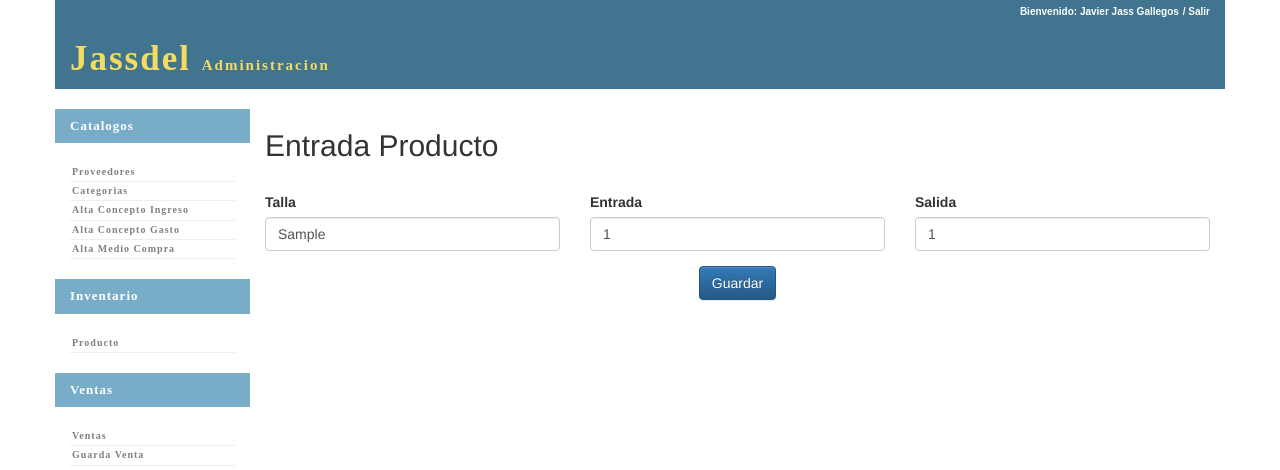
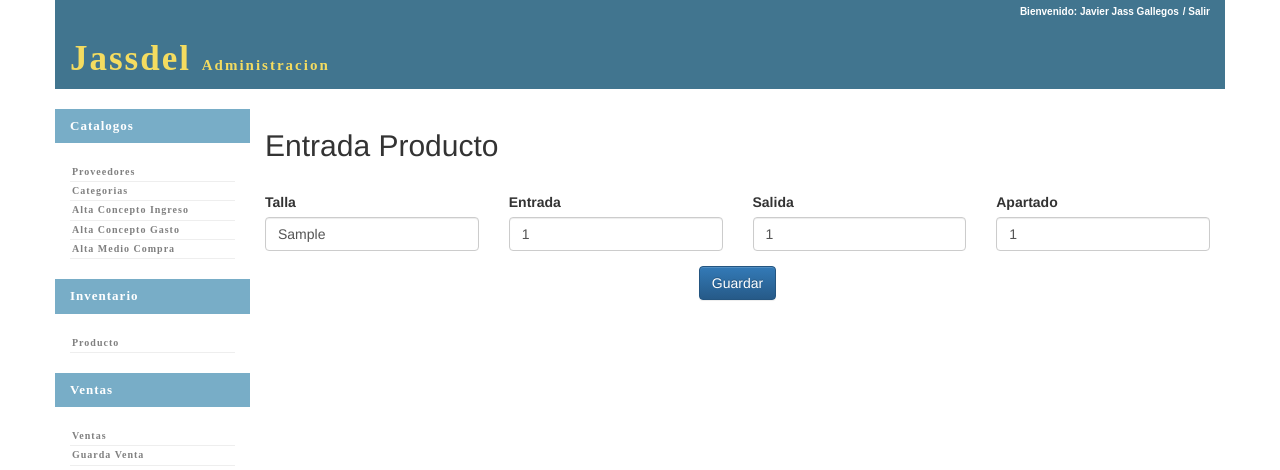
Before and after one commit to jasso208/xavis, a Django app: page /inventario/existencias/1/ in a window 1280 px wide. Shown: the top 470 px of the page. Run offline with Django 3.2, Linux system fonts and the light colour scheme; a user stored in the database is signed in; tables that the repository leaves empty hold one stand-in row (values such as "Sample post"); some libraries are stand-ins or nearby versions.

Commit message:
primero commit de mejoras de inventario

```diff
--- a/inventario/models.py
+++ b/inventario/models.py
@@ -56,8 +56,11 @@ class Atributos(models.Model):
 class Tallas(models.Model):
 	id_producto=models.ForeignKey(Productos,on_delete=models.PROTECT)
 	talla=models.CharField(max_length=10)
-	entrada=models.IntegerField(default=0)
-	salida=models.IntegerField(default=0)
+	entrada=models.IntegerField(default=0)#la diferencia entre estrada y salida es el disponible
+											#cuando se elimina un producto al carrito, se registra una entrada
+	salida=models.IntegerField(default=0)#cuando un producto se agrega al carrito se registra una salida
+
+	apartado=models.IntegerField(default=0)#cuando un producto se agrega un producto al carrito, se incremente aqui.
 
 	def __str__(self):
 		return str(self.id_producto.id)+' '+self.id_producto.nombre+' '+self.talla
--- a/inventario/templates/inventario/entrada_producto.html
+++ b/inventario/templates/inventario/entrada_producto.html
@@ -12,9 +12,11 @@
 		{% for form in tallas_formset %}
 			<div class="row">
 				{% bootstrap_field form.id %}
-				<div class="col-xs-4">{% bootstrap_field form.talla %}</div>
-				<div class="col-xs-4">{% bootstrap_field form.entrada %}</div>
-				<div class="col-xs-4">{% bootstrap_field form.salida %}</div>
+				<div class="col-xs-3">{% bootstrap_field form.talla %}</div>
+				<div class="col-xs-3">{% bootstrap_field form.entrada %}</div>
+				<div class="col-xs-3">{% bootstrap_field form.salida %}</div>
+
+				<div class="col-xs-3">{% bootstrap_field form.apartado %}</div>
 			</div>
 		{% endfor %}
 		<div class="row">
--- a/inventario/views.py
+++ b/inventario/views.py
@@ -208,7 +208,7 @@ def edicion_existencias(request,id_producto=None):
 		producto=Productos.objects.get(id=id_producto)
 	else:
 		producto=Productos()
-	Talla_Formset=inlineformset_factory(Productos,Tallas,fields=["talla","entrada","salida"],extra=0,can_delete=True)
+	Talla_Formset=inlineformset_factory(Productos,Tallas,fields=["talla","entrada","salida","apartado"],extra=0,can_delete=True)
 	if request.method=="POST":
 		form=Productos_Form(request.POST,instance=producto)
 		tallas_formset=Talla_Formset(request.POST,instance=producto)
```
Also changed, not shown: ventas/views.py (+47 -3 lines).
